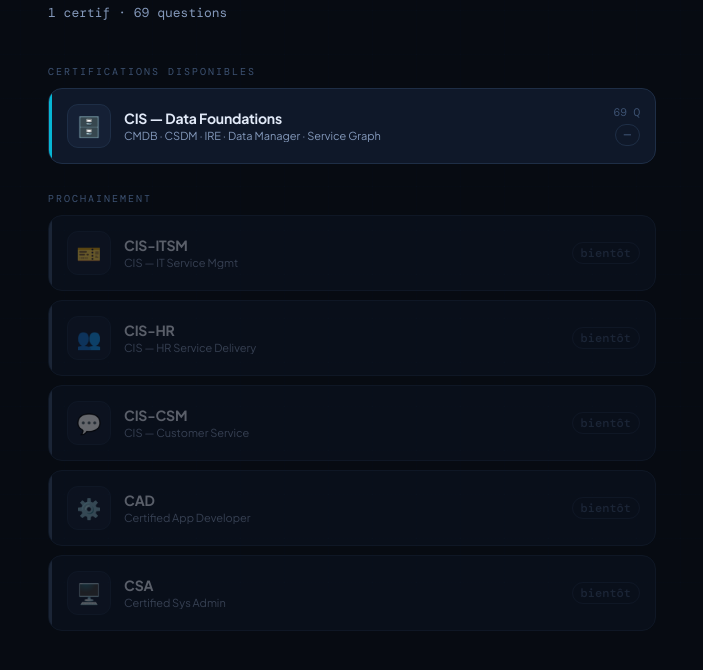
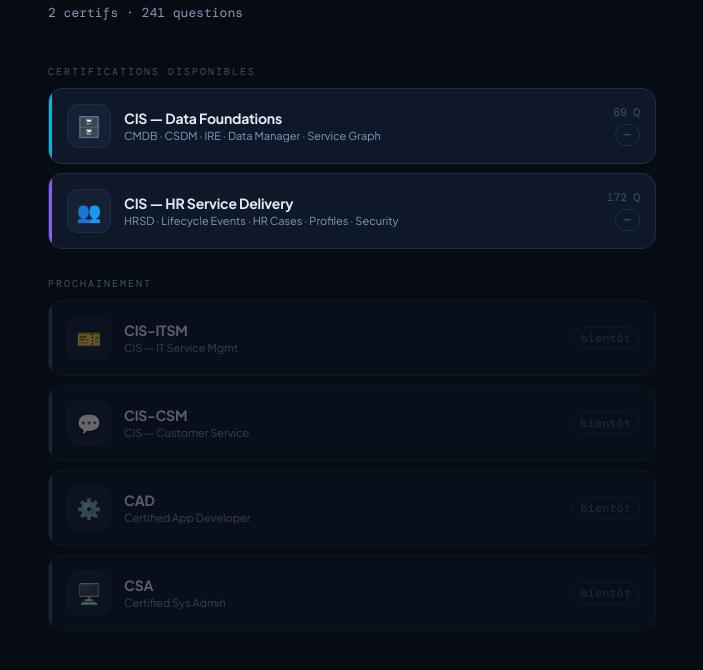
Before and after one commit to adnanesaidi98-web/SnowCertifs, a plain HTML site: page index.html in a window 1280 px wide. Shown: the part 210-880 px from the top of the page, without its empty margins (288-991 px from the left). Drawn offline with nearby package versions, Linux system fonts and the light colour scheme; a web font is replaced by a local one.

Commit message:
Update index.html

```diff
--- a/index.html
+++ b/index.html
@@ -1143,6 +1143,7 @@ body::before {
      pour chaque nouvelle certification
      ═══════════════════════════════════════════════════════ -->
 <script src="data_cis_df.js"></script>
+<script src="data_cis_hr.js"></script>
 
 
 <!-- ═══════════════════════════════════════════════════════
```
